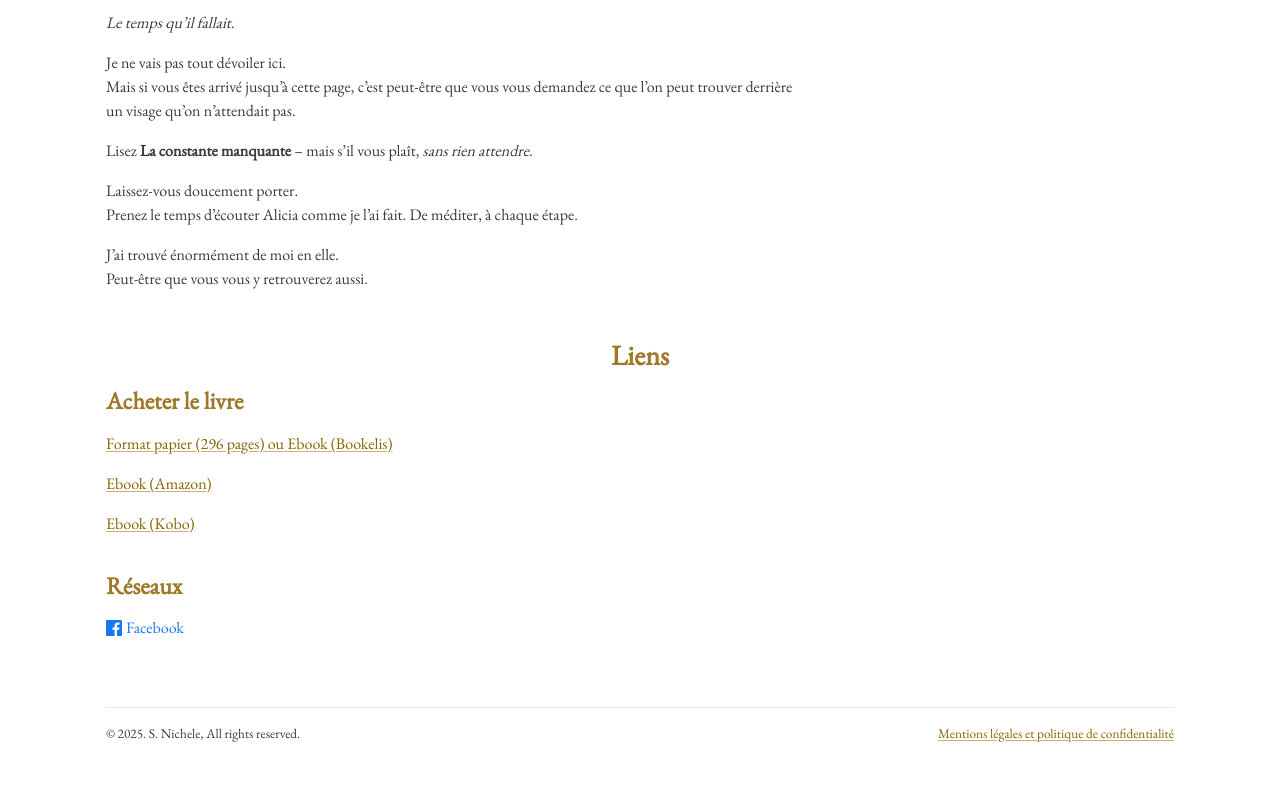
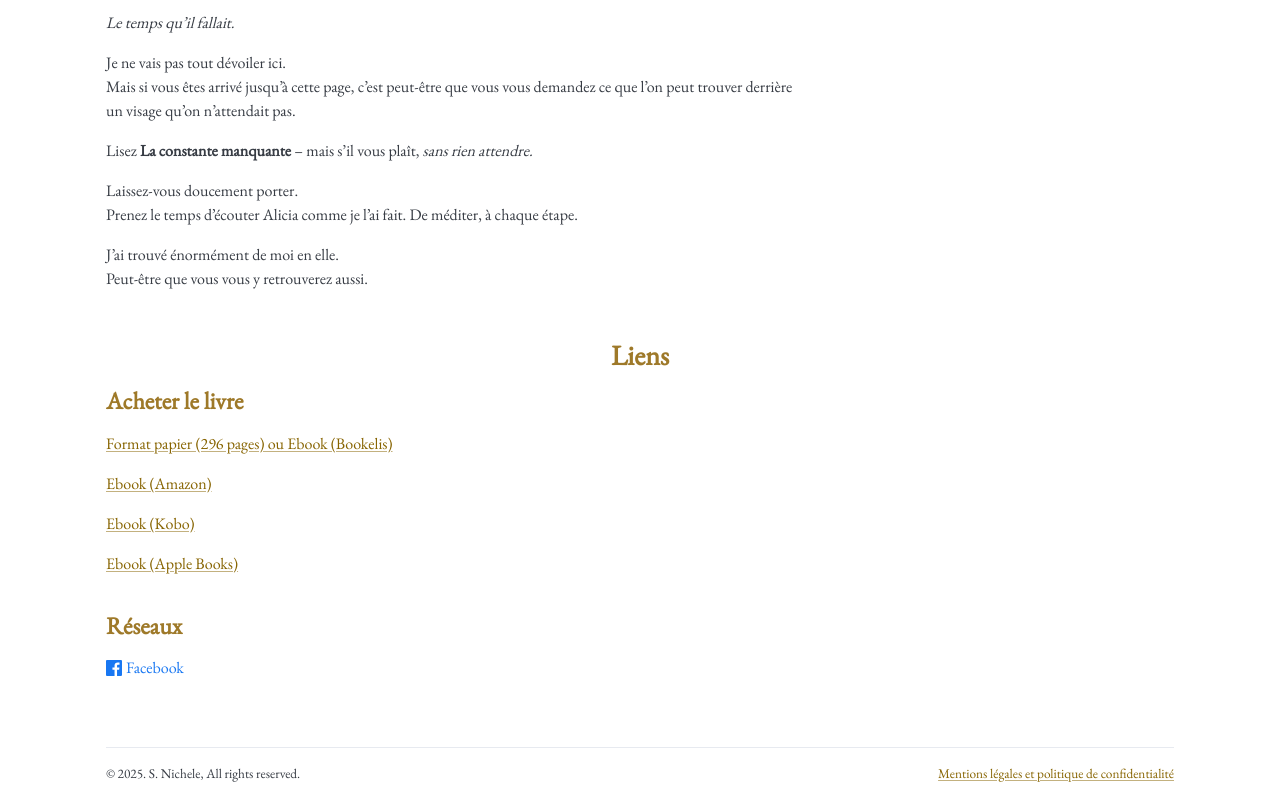
Before and after one commit to laconstantemanquante/laconstantemanquante.github.io, a plain HTML site: page index.html in a window 1280 px wide. Shown: the part 3480-4280 px from the top of the page. Before the commit the page ends 4240 px from the top, so only its background shows below. Drawn offline with nearby package versions, Linux system fonts and the light colour scheme; animation ran at ten frames a second.

Commit message:
Lien Apple Ebook.

```diff
--- a/index.html
+++ b/index.html
@@ -527,6 +527,10 @@
           Ebook (Kobo)
         </a></p>
 
+        <p><a target="_blank" href="https://books.apple.com/fr/book/la-constante-manquante/id6746246391">
+          Ebook (Apple Books)
+        </a></p>
+
         <h3 class="fr">Réseaux</h3>
         <h3 class="en">Social Networks</h3>
         <a href="https://www.facebook.com/LaConstanteManquante/" target="_blank" rel="noopener noreferrer"
```
